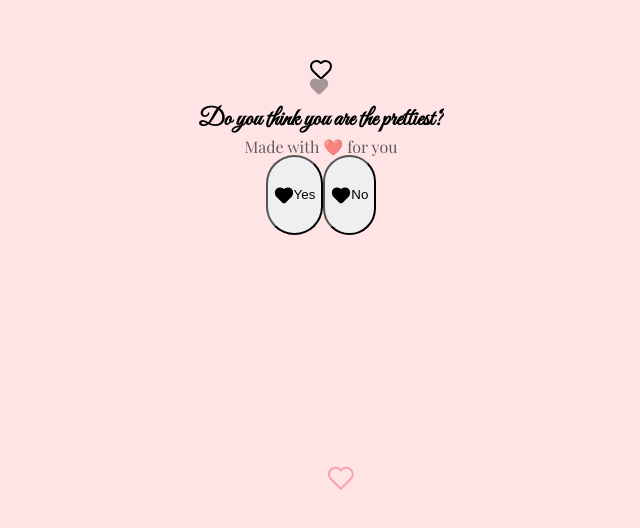
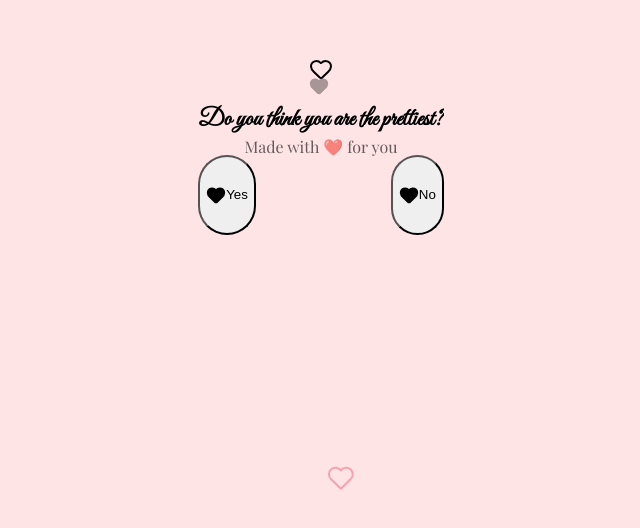
Before and after one commit to ansha-1998/birthday_fun, a React (Vite) app: page / in a window 1280 px wide. Shown: the part 254-782 px from the top of the page, without its empty margins (319-959 px from the left). Built offline with nearby package versions, Linux system fonts and the light colour scheme; a web font is replaced by a local one.

Commit message:
UI Tweaks: Stronger colors and wider button separation

```diff
--- a/src/App.jsx
+++ b/src/App.jsx
@@ -7,11 +7,11 @@ import CustomHeart from './components/CustomHeart';
 import { Heart } from 'lucide-react';
 
 const pastelGradients = [
-  "bg-gradient-to-br from-rose-100 via-pink-200 to-orange-100",
-  "bg-gradient-to-br from-blue-100 via-sky-200 to-cyan-100",
-  "bg-gradient-to-br from-violet-100 via-purple-200 to-fuchsia-100",
-  "bg-gradient-to-br from-green-100 via-emerald-200 to-teal-100",
-  "bg-gradient-to-br from-yellow-100 via-amber-200 to-orange-100"
+  "bg-gradient-to-br from-rose-300 via-pink-400 to-orange-200",
+  "bg-gradient-to-br from-blue-300 via-sky-400 to-cyan-200",
+  "bg-gradient-to-br from-violet-300 via-purple-400 to-fuchsia-200",
+  "bg-gradient-to-br from-green-300 via-emerald-400 to-teal-200",
+  "bg-gradient-to-br from-yellow-200 via-amber-300 to-orange-200"
 ];
 
 
--- a/src/components/QuestionCard.jsx
+++ b/src/components/QuestionCard.jsx
@@ -131,7 +131,7 @@ const QuestionCard = ({ question, onYes, index }) => {
             animate={{ scale: 1, opacity: 1 }}
             exit={{ scale: 0.8, opacity: 0 }}
             transition={{ duration: 0.5 }}
-            className="max-w-3xl w-full text-center relative z-20"
+            className="max-w-5xl w-full text-center relative z-20"
         >
             {/* Removed internal decoration, using main background */}
 
@@ -152,7 +152,7 @@ const QuestionCard = ({ question, onYes, index }) => {
                 {question}
             </h2>
 
-            <div className="flex justify-center gap-48 relative z-10 min-h-[80px]">
+            <div className="flex justify-between px-16 md:px-32 relative z-10 min-h-[80px]">
                 {/* YES BUTTON */}
                 <motion.button
                     // Logic: If trick question, this button runs away. Otherwise standard.
```
